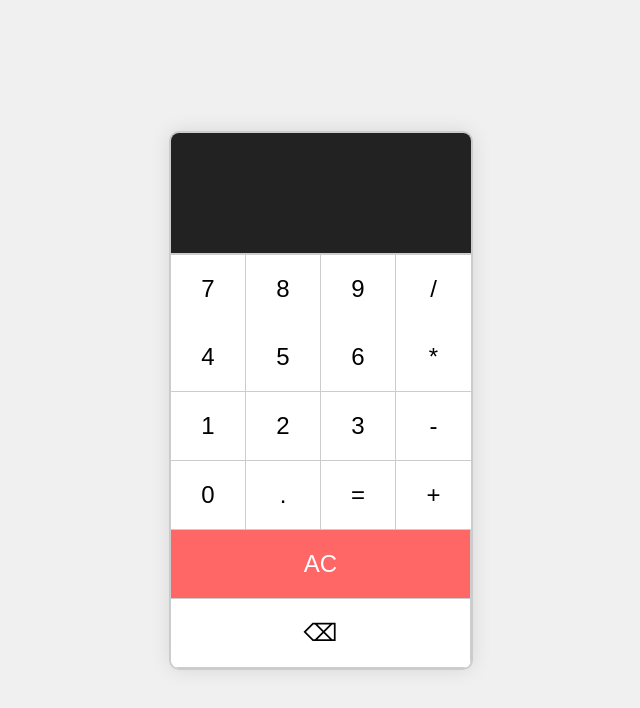
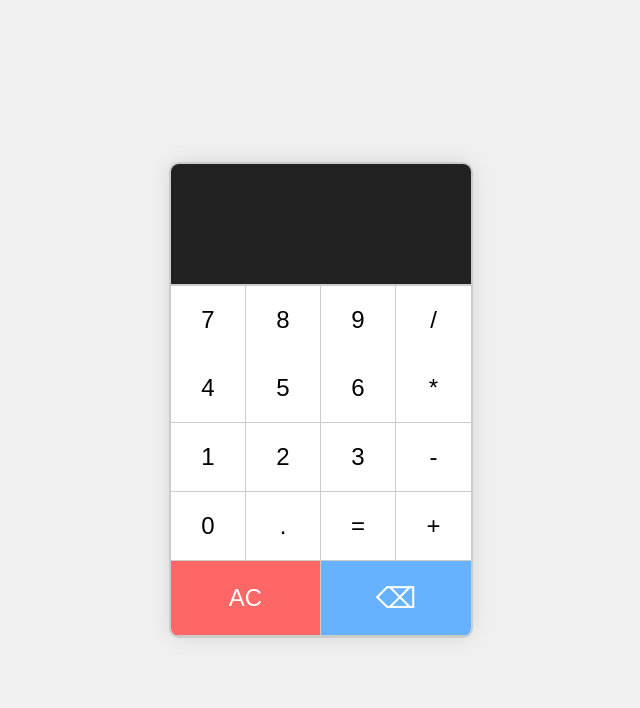
Before and after one commit to trupper61/js-calculator, a plain HTML site: page index.html in a window 1280 px wide. Shown: the whole page, without its empty margins (319-959 px from the left). Drawn offline with Linux system fonts and the light colour scheme.

Commit message:
Updated css for the backspace key

```diff
--- a/style.css
+++ b/style.css
@@ -59,7 +59,27 @@ button:nth-child(-n+4) {
 }
 
 button.clear {
-    flex: 1 1 100%;
+    flex: 1 1 50%;
     background-color: #FF6666;
     color: white;
 }
+
+button.clear:hover {
+    background-color: #E65C5C;
+}
+
+button.backspace {
+    flex: 1 1 50%;
+    background-color: #66B2FF;
+    color: white;
+    border-right: none;
+    font-size: 1.8rem;
+}
+
+button.backspace:hover {
+    background-color: #5CA3E6;
+}
+
+button:hover {
+    background-color: #F1F1F1;
+}
```
